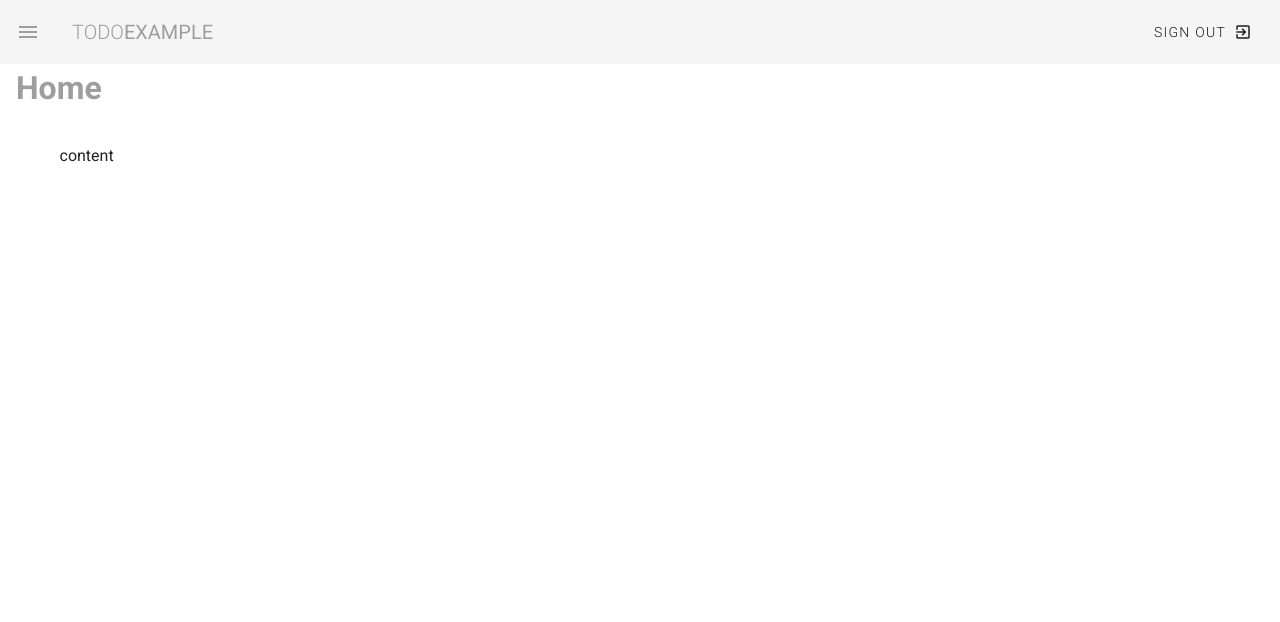
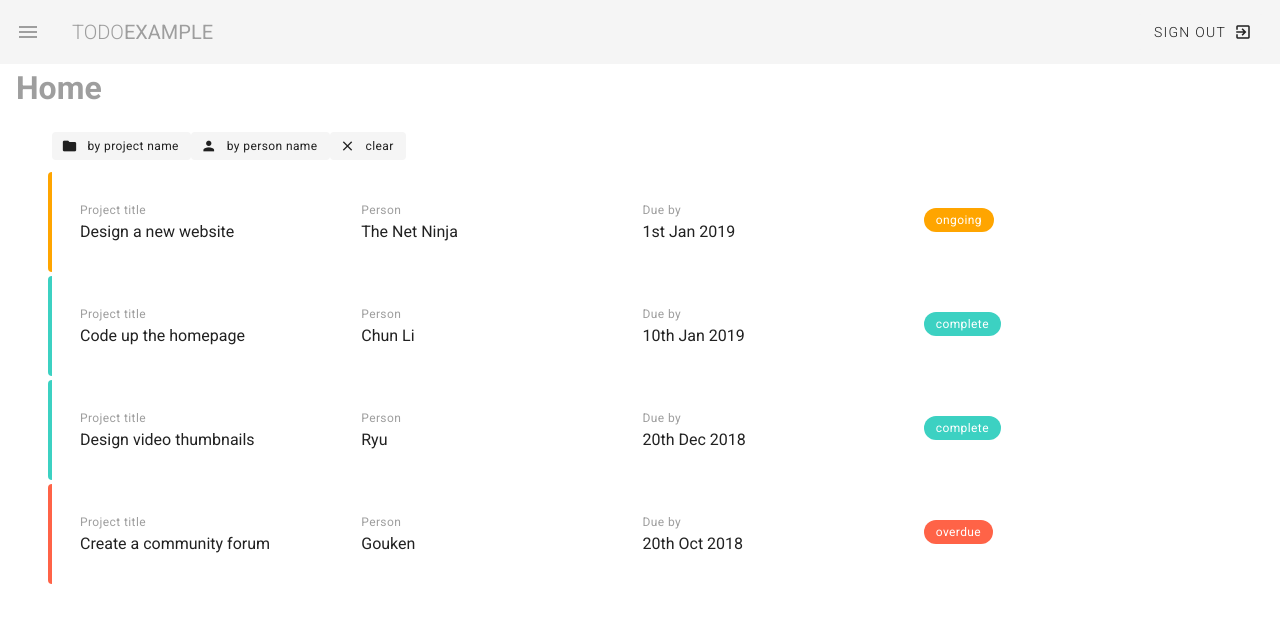
Before and after one commit to kiyanooshkh/vue-dashboard-example, a Vue app: page / in a window 1280 px wide. Shown: the top 622 px of the page. Built offline with nearby package versions, Linux system fonts and the light colour scheme.

Commit message:
add sorting

```diff
--- a/src/views/Home.vue
+++ b/src/views/Home.vue
@@ -1,10 +1,119 @@
 <template>
   <div class="home">
     <h1 class="subheading grey--text">Home</h1>
-    <v-container class="my-5">content</v-container>
+    <v-container class="ma-5">
+      <v-row class="mb-3 ml-1">
+        <v-btn small depressed color="grey lighten-4" @click="sortBy('title')">
+          <v-icon left small>folder</v-icon>
+          <span class="caption text-lowercase">By Project Name</span>
+        </v-btn>
+        <v-btn small depressed color="grey lighten-4" @click="sortBy('person')">
+          <v-icon left small>person</v-icon>
+          <span class="caption text-lowercase">By Person Name</span>
+        </v-btn>
+        <v-btn small depressed color="grey lighten-4" @click="clear()">
+          <v-icon left small>clear</v-icon>
+          <span class="caption text-lowercase">Clear</span>
+        </v-btn>
+      </v-row>
+      <v-card flat v-for="project in projects" class="mb-1" :key="project.title">
+        <v-row wrap :class="`ma-0 pa-4 project ${project.status}`">
+          <v-col xs12 md6>
+            <div class="caption grey--text">Project title</div>
+            <div>{{ project.title }}</div>
+          </v-col>
+          <v-col xs6 sm4 md2>
+            <div class="caption grey--text">Person</div>
+            <div>{{ project.person }}</div>
+          </v-col>
+          <v-col xs6 sm4 md2>
+            <div class="caption grey--text">Due by</div>
+            <div>{{ project.due }}</div>
+          </v-col>
+          <v-col xs2 sm4 md2>
+            <div class="right">
+              <v-chip
+                small
+                :class="`${project.status} white--text caption my-2`"
+              >{{ project.status }}</v-chip>
+            </div>
+          </v-col>
+        </v-row>
+      </v-card>
+    </v-container>
   </div>
 </template>
 
 <script>
-export default {};
+export default {
+  data() {
+    return {
+      projects: [
+        {
+          title: "Design a new website",
+          person: "The Net Ninja",
+          due: "1st Jan 2019",
+          status: "ongoing",
+          content:
+            "Lorem ipsum dolor sit amet consectetur adipisicing elit. Sunt consequuntur eos eligendi illum minima adipisci deleniti, dicta mollitia enim explicabo fugiat quidem ducimus praesentium voluptates porro molestias non sequi animi!"
+        },
+        {
+          title: "Code up the homepage",
+          person: "Chun Li",
+          due: "10th Jan 2019",
+          status: "complete",
+          content:
+            "Lorem ipsum dolor sit amet consectetur adipisicing elit. Sunt consequuntur eos eligendi illum minima adipisci deleniti, dicta mollitia enim explicabo fugiat quidem ducimus praesentium voluptates porro molestias non sequi animi!"
+        },
+        {
+          title: "Design video thumbnails",
+          person: "Ryu",
+          due: "20th Dec 2018",
+          status: "complete",
+          content:
+            "Lorem ipsum dolor sit amet consectetur adipisicing elit. Sunt consequuntur eos eligendi illum minima adipisci deleniti, dicta mollitia enim explicabo fugiat quidem ducimus praesentium voluptates porro molestias non sequi animi!"
+        },
+        {
+          title: "Create a community forum",
+          person: "Gouken",
+          due: "20th Oct 2018",
+          status: "overdue",
+          content:
+            "Lorem ipsum dolor sit amet consectetur adipisicing elit. Sunt consequuntur eos eligendi illum minima adipisci deleniti, dicta mollitia enim explicabo fugiat quidem ducimus praesentium voluptates porro molestias non sequi animi!"
+        }
+      ]
+    };
+  },
+
+  methods: {
+    sortBy(prop) {
+      this.projects.sort((a,b) => a[prop] < b[prop] ? -1 : 1)
+    },
+    clear(){
+      this.projects.reverse();
+    }
+  }
+};
 </script>
+
+<style>
+.project.complete {
+  border-left: 4px solid #3cd1c2;
+}
+.project.ongoing {
+  border-left: 4px solid orange;
+}
+.project.overdue {
+  border-left: 4px solid tomato;
+}
+
+.v-chip.complete {
+  background: #3cd1c2 !important;
+}
+.v-chip.ongoing {
+  background: orange !important;
+}
+.v-chip.overdue {
+  background: tomato !important;
+}
+</style>
```
